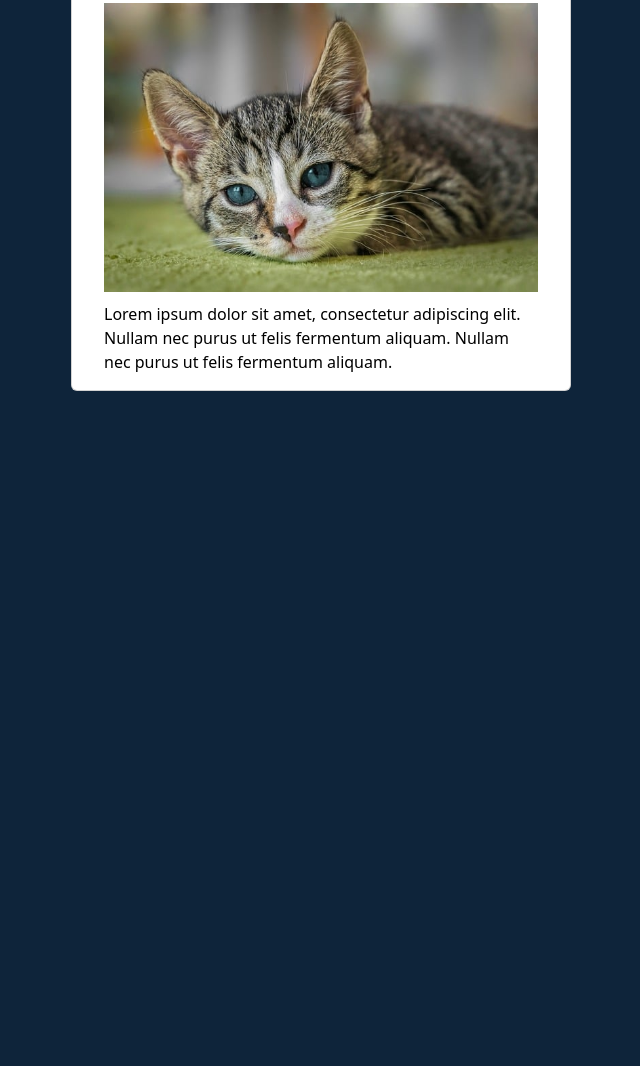
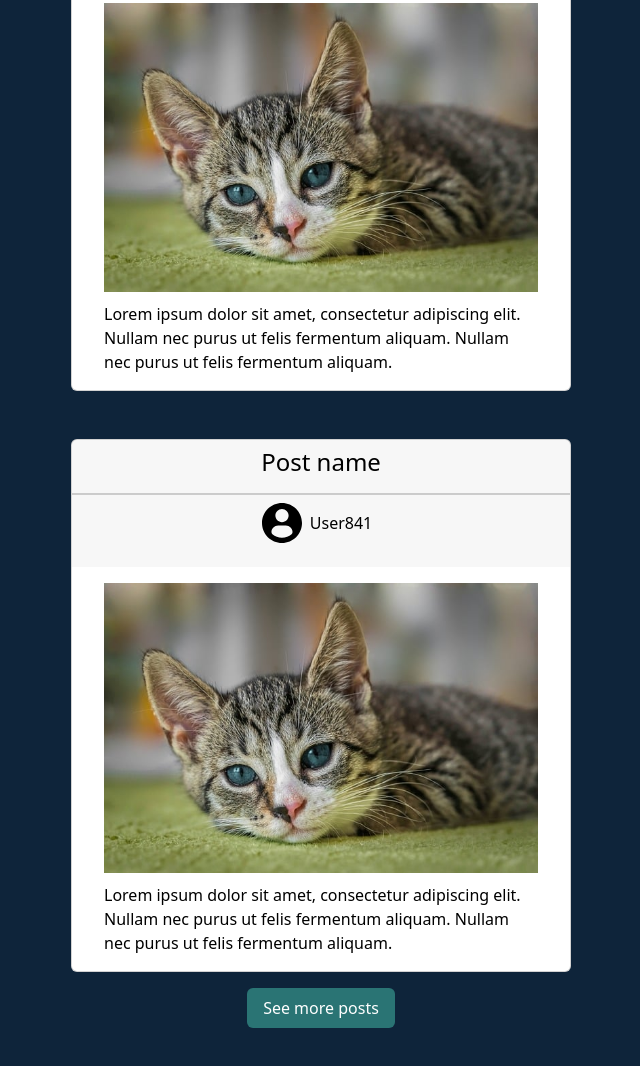
Before and after one commit to oddvarzk/SocialClient, a website: page feed/index.html in a window 1280 px wide. Shown: the part 908-1974 px from the top of the page, without its empty margins (319-959 px from the left). Before the commit the page ends 1395 px from the top, so only its background shows below. Drawn offline with nearby package versions, Linux system fonts and the light colour scheme.

Commit message:
see more feed button added

```diff
--- a/feed/index.html
+++ b/feed/index.html
@@ -61,7 +61,7 @@
             </div>
         </div>
         </div>
-        <div class="py-5">
+        <div class="mt-5">
             <div class="d-flex justify-content-center">
               <div class="card">
                 <div class="card-header">
@@ -81,6 +81,29 @@
                 </div>
             </div>
             </div>
+            <div class="mt-5">
+                <div class="d-flex justify-content-center">
+                  <div class="card">
+                    <div class="card-header">
+                      <h4 class="card-title text-center black">Post name</h4>
+                    </div>
+                  <div class="card-footer d-flex px-3 justify-content-center">
+                    <img class="card-user-image" src="/images/profile-user.svg">
+                    <p class="card-username black py-2 px-2">User841</p>
+                  </div>
+                    <div class="card-body mx-auto">
+                        <img class="card-image px-3" src="/images/european-shorthair-8601492_640.jpg" alt="picture of cat">
+                        <p class="card-text black px-3">
+                        Lorem ipsum dolor sit amet, consectetur adipiscing elit. Nullam
+                        nec purus ut felis fermentum aliquam. Nullam nec purus ut felis
+                        fermentum aliquam.
+                        </p>
+                    </div>
+                </div>
+                </div>
+    </div>
+    <div class="text-center py-3 px-3">
+        <button class="button px-3 py-2 rounded">See more posts</button>
     </div>
   </body>
 </html>
--- a/src/scss/feed.scss
+++ b/src/scss/feed.scss
@@ -16,3 +16,13 @@
 .card-body {
   max-width: 600px;
 }
+.button {
+  background-color: rgb(42, 116, 116);
+  color: white;
+  border: none;
+}
+.button:hover {
+  background-color: rgb(23, 87, 87);
+  color: white;
+  border: none;
+}
```
Also changed, not shown: dist/css/feed.css, 1 other file.
